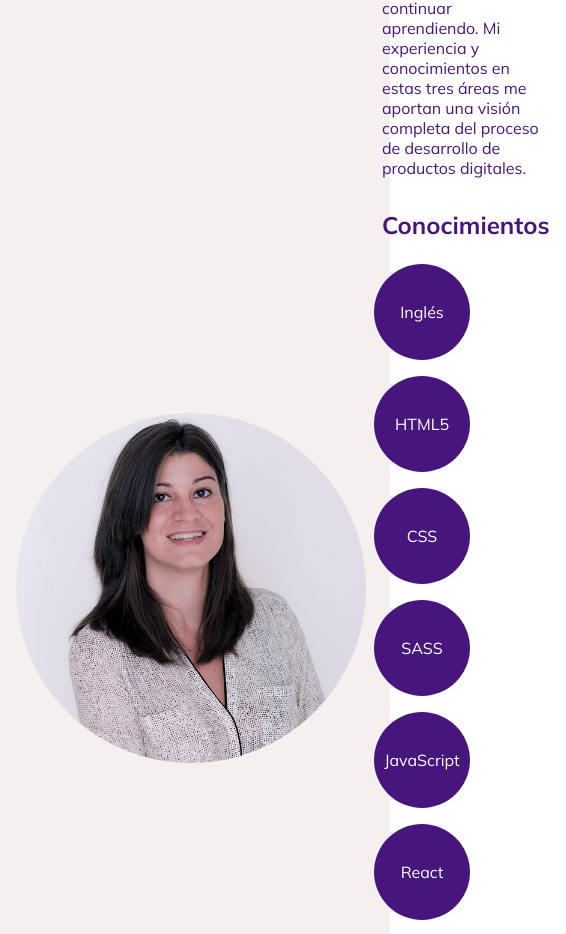
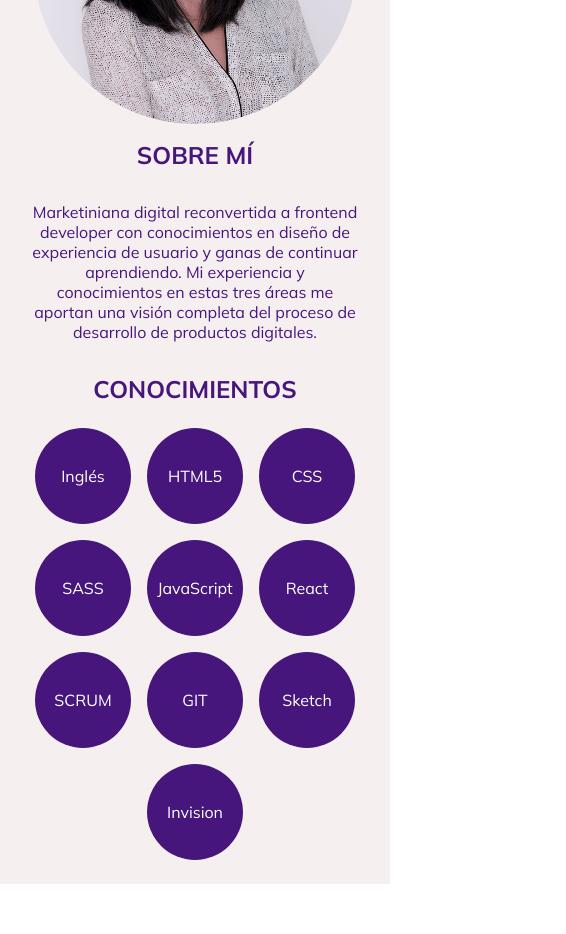
Before and after one commit to MargaritaBerjon/margarita-berjon-frontend, a React (Create React App) app: page / in a window 390 px wide. Shown: the part 1060-1994 px from the top of the page, 566 px wide, since content can reach past the window. After the commit the page ends 1944 px from the top, so only its background shows below. Built offline with nearby package versions, Linux system fonts and the light colour scheme; no server answers.

Commit message:
style: mobile style first

```diff
--- a/src/components/App.js
+++ b/src/components/App.js
@@ -2,10 +2,10 @@ import React, { useState, useEffect } from 'react';
 import { getProjects } from '../services/API.js';
 import Poster from './Poster.js';
 import AboutMe from './AboutMe.js';
-import MainProjects from './MainProjects.js'
-import Experience from './Experience/Experience.js';
-import Contact from './Contact.js';
-import Footer from './Footer.js';
+// import MainProjects from './MainProjects.js'
+// import Experience from './Experience/Experience.js';
+// import Contact from './Contact.js';
+// import Footer from './Footer.js';
 import '../style/App.css';
 
 function App() {
@@ -22,10 +22,10 @@ function App() {
     <div className="App">
       <Poster></Poster>
       <AboutMe></AboutMe>
-      <MainProjects repos={projects} ></MainProjects>
-      <Experience></Experience>
-      <Contact></Contact>
-      <Footer></Footer>
+      {/* <MainProjects repos={projects} ></MainProjects> */}
+      {/* <Experience></Experience> */}
+      {/* <Contact></Contact> */}
+      {/* <Footer></Footer> */}
     </div>
   );
 }
--- a/src/style/AboutMe.css
+++ b/src/style/AboutMe.css
@@ -1,21 +1,28 @@
 .about-me {
   color: var(--main-color);
   display: flex;
+  flex-direction: column;
   align-items: center;
 }
 
 .about-me-h2,
 .about-me-p {
   padding: 1rem;
+  text-align: center;
+}
+
+.about-me-h2 {
+  text-transform: uppercase;
 }
 
 .about-me-foto {
   border-radius: 50%;
-  width: 350px;
+  width: calc(20em + 1vw);
 }
 
 .knowledge {
   display: flex;
+  justify-content: center;
   flex-wrap: wrap;
 }
 
@@ -29,7 +36,6 @@
   justify-content: center;
   align-items: center;
   text-align: center;
-  margin: 0px auto;
   padding: 1rem;
   margin: 0.5rem;
 }
```
